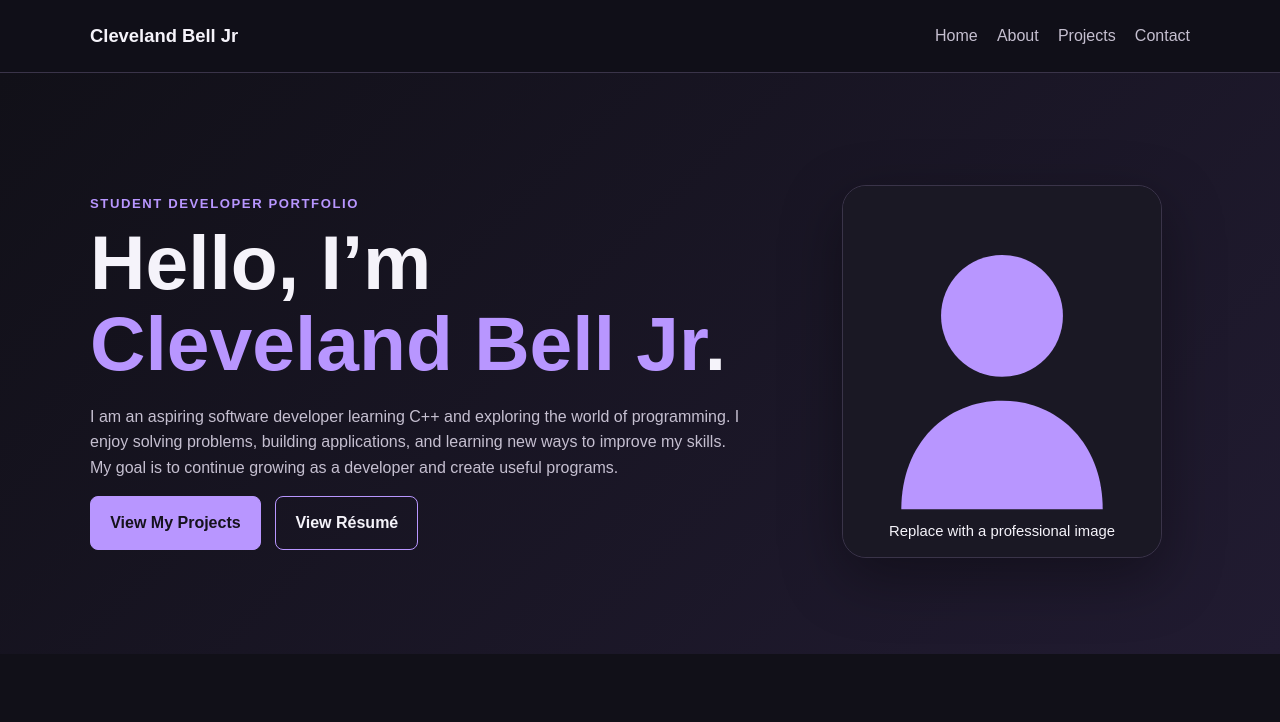
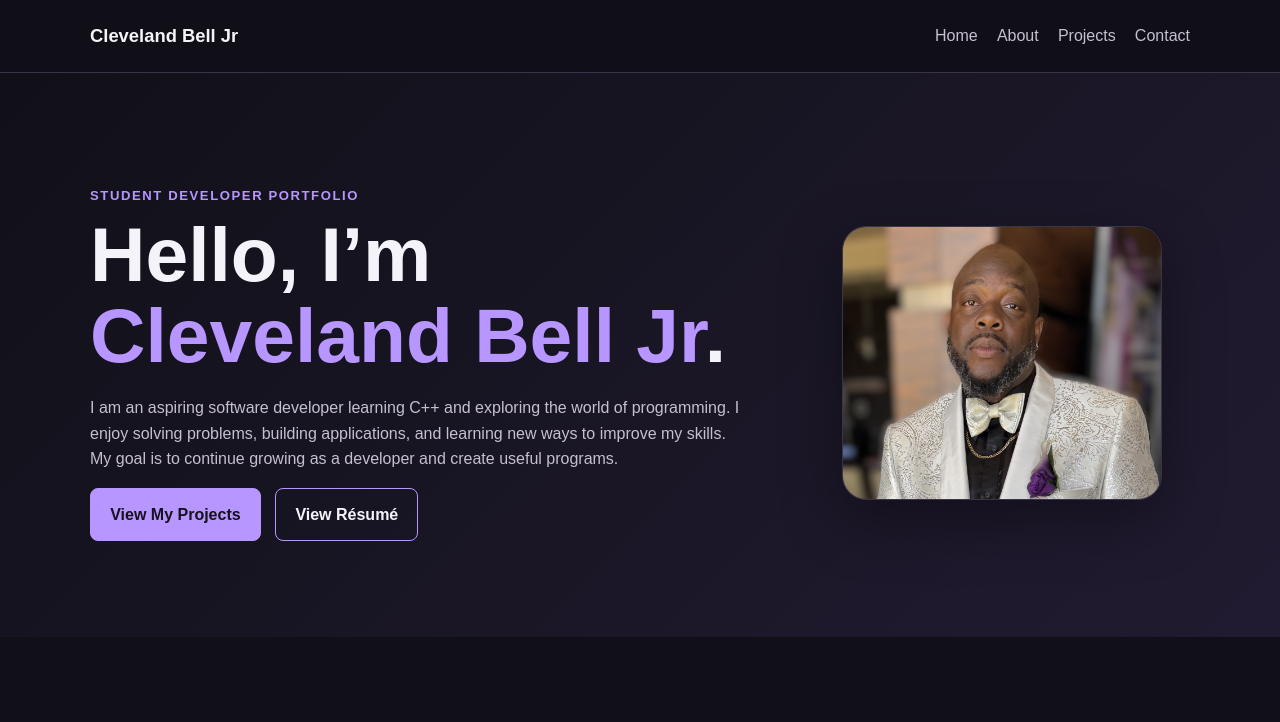
Before and after one commit to clevelandbelljr-glitch/clevelandbelljr.github.io, a plain HTML site: page index.html in a window 1280 px wide. Shown: the top 722 px of the page. Drawn offline with Linux system fonts and the light colour scheme.

Commit message:
Add profile pic to Github

```diff
--- a/index.html
+++ b/index.html
@@ -37,7 +37,7 @@
                     </div>
                 </div>
 
-                <img class="profile-image" src="images/profile-placeholder.svg" alt="Placeholder profile illustration">
+                <img class="profile-image" src="images/Profile-Pic.jpeg" alt="Profile photo of Cleveland Bell Jr.">
             </div>
         </section>
 
```
Also changed, not shown: images/Profile-Pic.jpeg (added).
